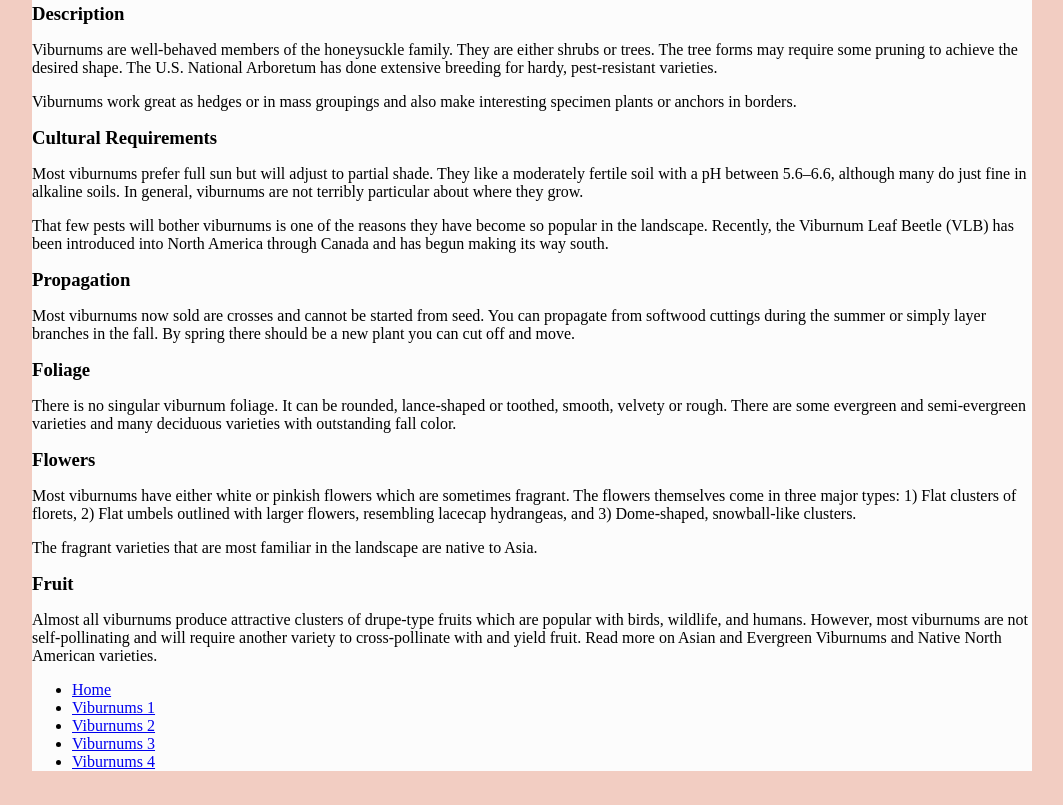
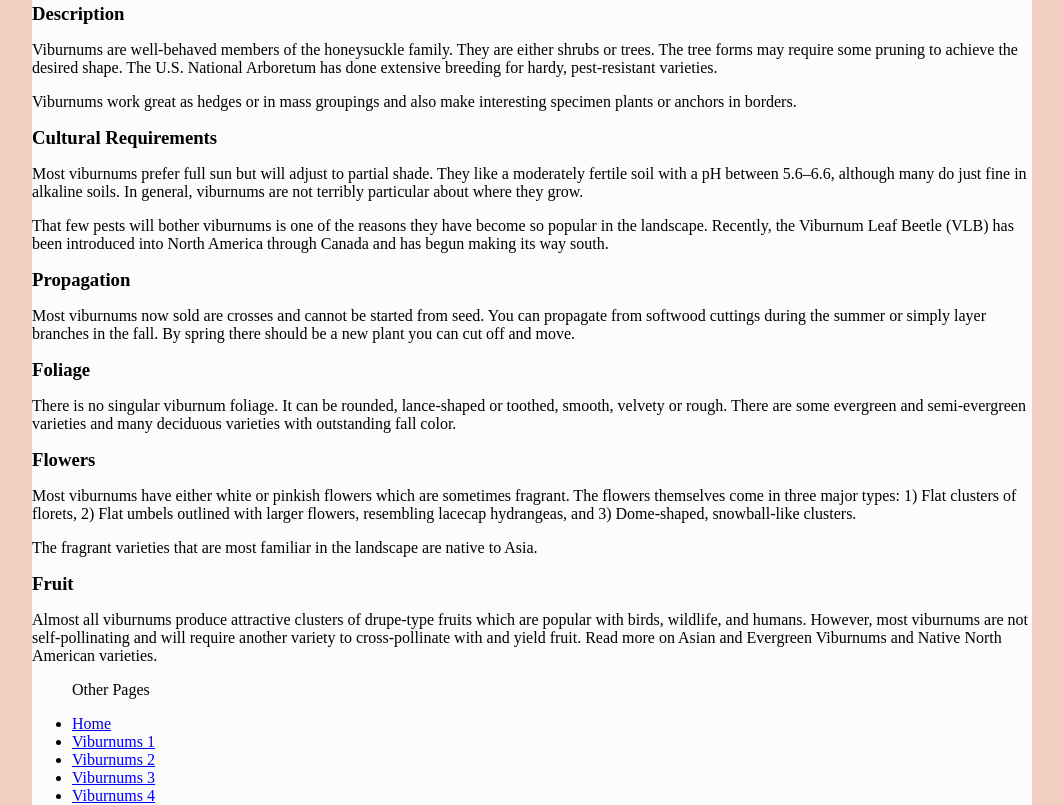
Before and after one commit to pchanhdara79/CSS_EX6, a plain HTML site: page viburnums3.html in a window 1280 px wide. Shown: the part 670-1475 px from the top of the page, without its empty margins (108-1171 px from the left). Before the commit the page ends 1441 px from the top, so only its background shows below. Drawn offline with Linux system fonts and the light colour scheme.

Commit message:
add other pages <p>

```diff
--- a/viburnums3.html
+++ b/viburnums3.html
@@ -87,6 +87,7 @@
 </main>
         <footer>
             <ul>
+                <p>Other Pages</p>
                 <li><a href="index.html">Home</a></li>
                 <li><a href="viburnums1.html"> Viburnums 1</a></li>
                 <li><a href="viburnums2.html"> Viburnums 2</a></li>
```
Also changed, not shown: viburnums1.html (+1 -0 lines), viburnums2.html (+1 -0 lines).
